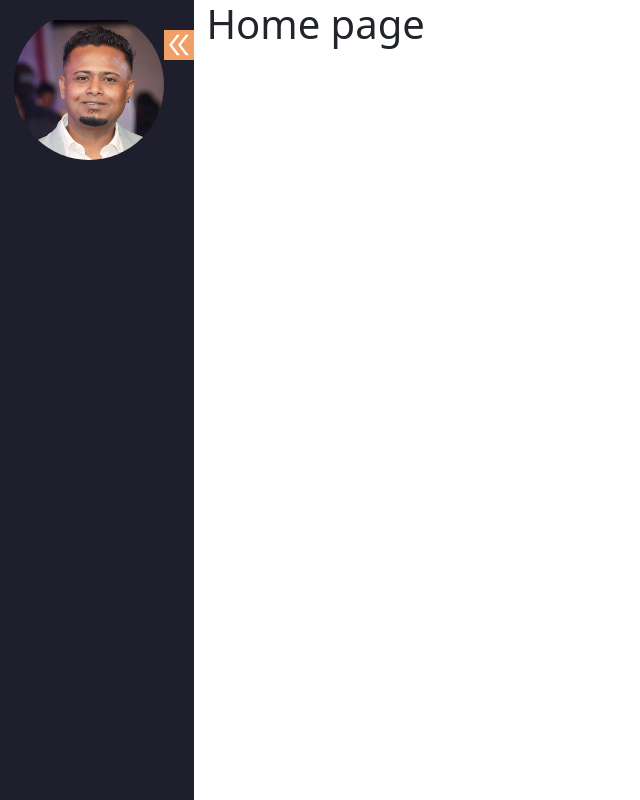
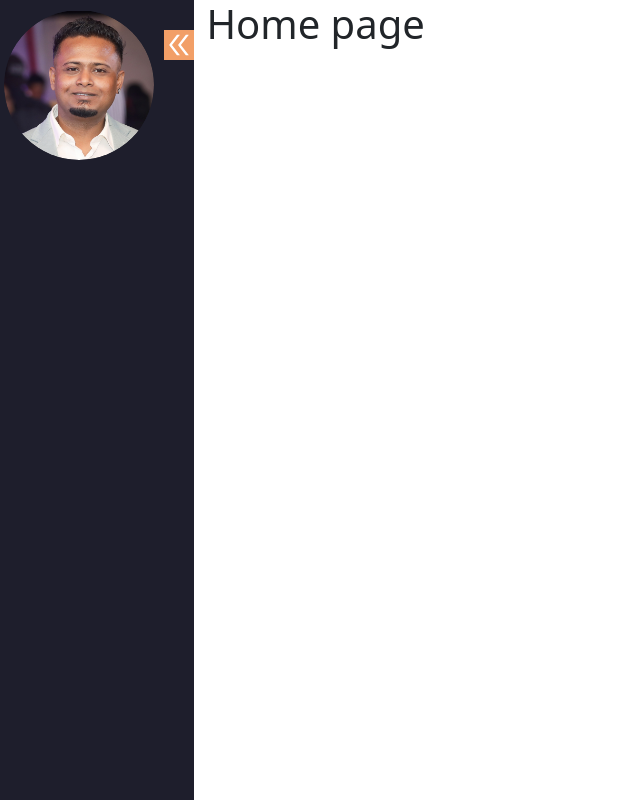
Before and after one commit to HELINCON/mx_portfolio_react, a React (Create React App) app in the folder frontend/: page / in a window 1280 px wide. Shown: the whole page, without its empty margins (0-640 px from the left). Built offline with nearby package versions, Linux system fonts and the light colour scheme.

Commit message:
image adjusted

```diff
--- a/frontend/src/components/menu/menus.css
+++ b/frontend/src/components/menu/menus.css
@@ -4,11 +4,12 @@
     border-radius: 50%;
     overflow: hidden;
     margin-top: 10px;
+    transform: translateX(-10px);   /* NOW the circle will actually move left */
 }
-
 .navebar-profile-pic img {
     height: 100%;
     width: 100%;
     object-fit: cover;
-    object-position: center 10px;  /* move image DOWN inside circle */
+    border-radius: 50%;
+    object-position: center 1px;   /* move image DOWN */
 }
```
